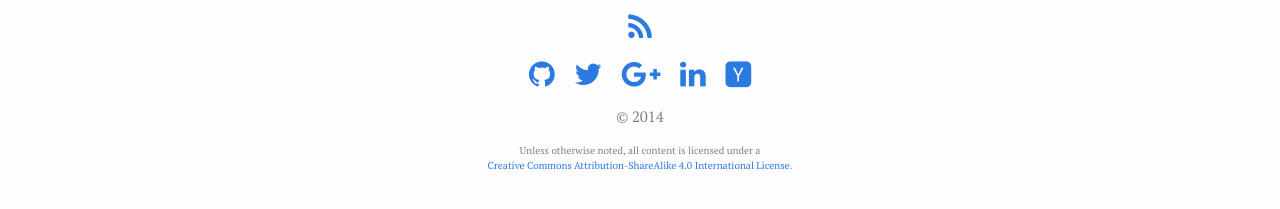
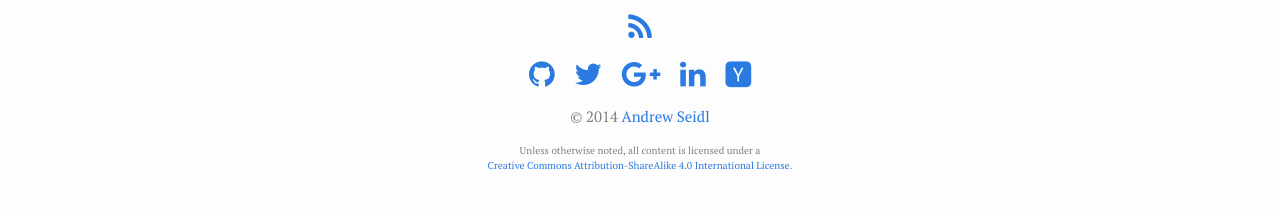
Before and after one commit to andrewseidl/andrewseidl.com, a Jekyll site: the page built from about.md, in a window 1280 px wide. Shown: the part 369-578 px from the top of the page. Built offline with Jekyll 4.4.1, drawn with Linux system fonts in a browser that asks for light colours; nearby versions of some CDN libraries.

Commit message:
Fix author

```diff
--- a/_config.yml
+++ b/_config.yml
@@ -1,5 +1,6 @@
 # Site settings
 title: Andrew Seidl
+author: Andrew Seidl
 email: hi@andrewseidl.com
 baseurl: "" # the subpath of your site, e.g. /blog/
 url: "http://andrewseidl.com" # the base hostname & protocol for your site
--- a/_includes/footer.html
+++ b/_includes/footer.html
@@ -53,7 +53,7 @@
   </ul>
 
   <p id="copyright">
-    &copy; 2014 <a href="mailto:{{ site.email }}">{{ site.name }}</a>
+    &copy; 2014 <a href="mailto:{{ site.email }}">{{ site.author }}</a>
   </p>
   <p id="license">
     Unless otherwise noted, all content is licensed under a <br /><a rel="license" href="http://creativecommons.org/licenses/by-sa/4.0/">Creative Commons Attribution-ShareAlike 4.0 International License</a>.
```
